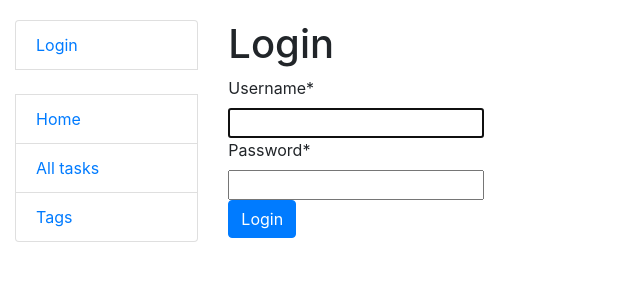
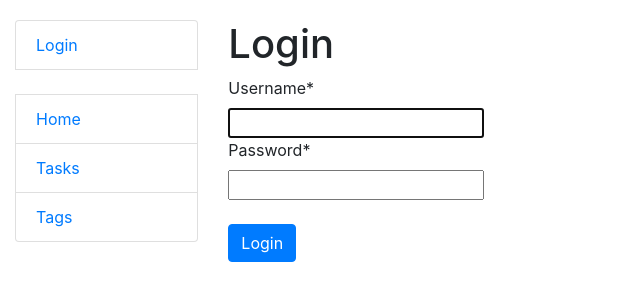
Before and after one commit to SafonovVladimir/todo-list, a Django app: page /accounts/login/ in a window 1280 px wide. Shown: the top 301 px of the page, without its empty margins (0-640 px from the left). Run offline with Django 4.2, Linux system fonts and the light colour scheme; some libraries are stand-ins or nearby versions.

Commit message:
minor refactor templates

```diff
--- a/templates/includes/sidebar.html
+++ b/templates/includes/sidebar.html
@@ -11,8 +11,10 @@
   <br>
   <li class="list-group-item"><a href="{% url 'todo_list:index' %}">Home</a>
   </li>
-  <li class="list-group-item"><a href="{% url 'todo_list:task-list' %}">All
-    tasks</a></li>
-  <li class="list-group-item"><a href="{% url 'todo_list:tag-list' %}">Tags</a>
+  <li class="list-group-item">
+    <a href="{% url 'todo_list:task-list' %}">Tasks</a>
+  </li>
+  <li class="list-group-item">
+    <a href="{% url 'todo_list:tag-list' %}">Tags</a>
   </li>
 </ul>
--- a/templates/registration/login.html
+++ b/templates/registration/login.html
@@ -16,7 +16,7 @@
 <form method="post" action="{% url 'login' %}">
   {% csrf_token %}
   {{ form|crispy }}
-
+  <br>
   <input type="submit" value="Login" class="btn btn-primary" />
   <input type="hidden" name="next" value="{{ next }}" />
 </form>
--- a/templates/todo/tag_list.html
+++ b/templates/todo/tag_list.html
@@ -23,8 +23,7 @@
       {% for tag in tag_list %}
         <tr>
           <td>
-            <a href="{% url "todo_list:tag-detail" pk=tag.id %} ">
-              {{ tag.name }}</a>
+              {{ tag.name }}
           </td>
           <td>
             <a href="{% url 'todo_list:tag-update' pk=tag.id %}">
--- a/templates/todo/task_list.html
+++ b/templates/todo/task_list.html
@@ -40,8 +40,8 @@
           </a>
         {% endif %}
       </h4>
-      <p>{{ task.content }}</p>
-      <p>Created: {{ task.created_at }}</p>
+      <p><strong>{{ task.content }}</strong></p>
+      <p>Created: {{ task.created_at }}. Deadline: {{ task.deadline }}</p>
       <p>Tags:
         {% for tag in task.tags.all %}
           {{ tag.name }}
```
